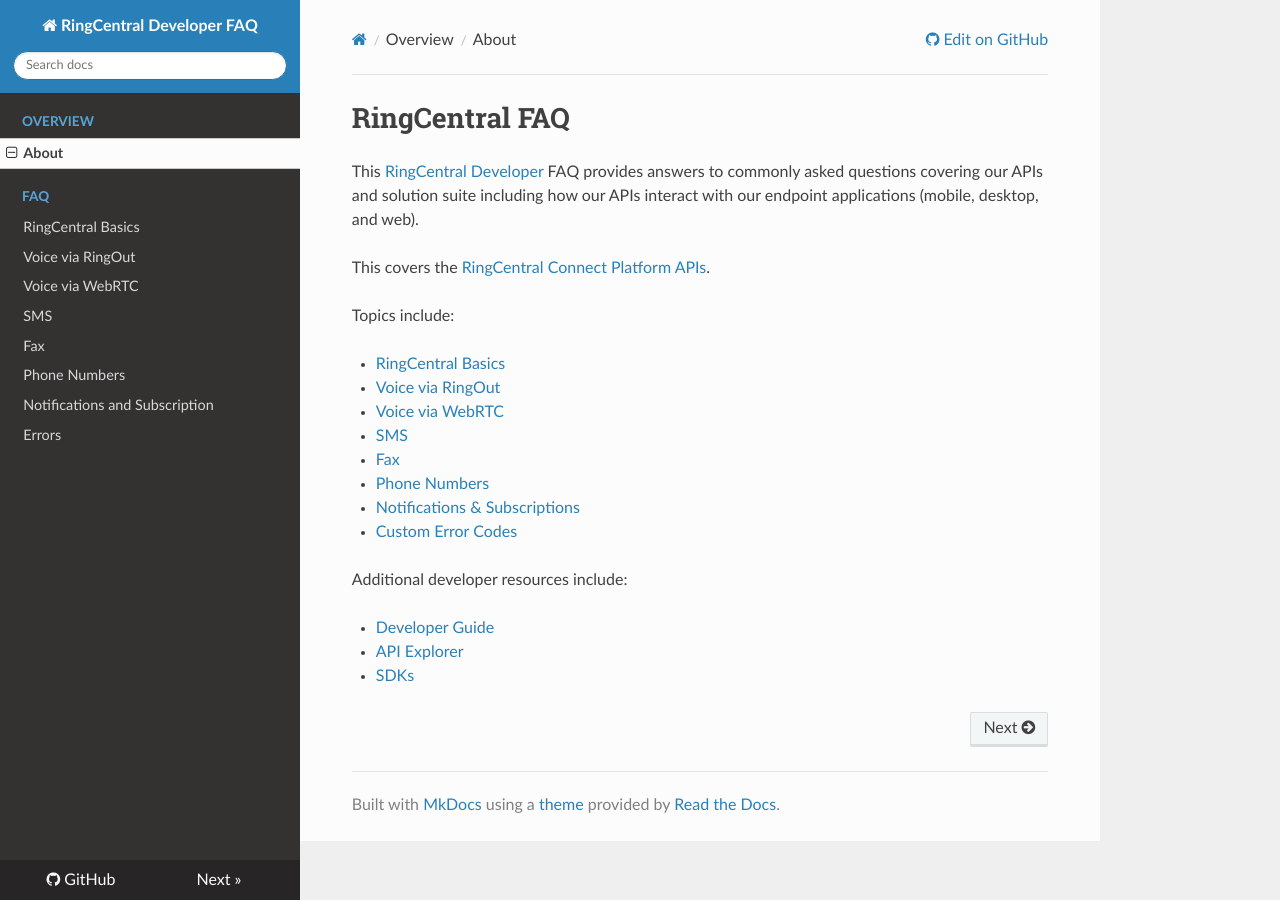
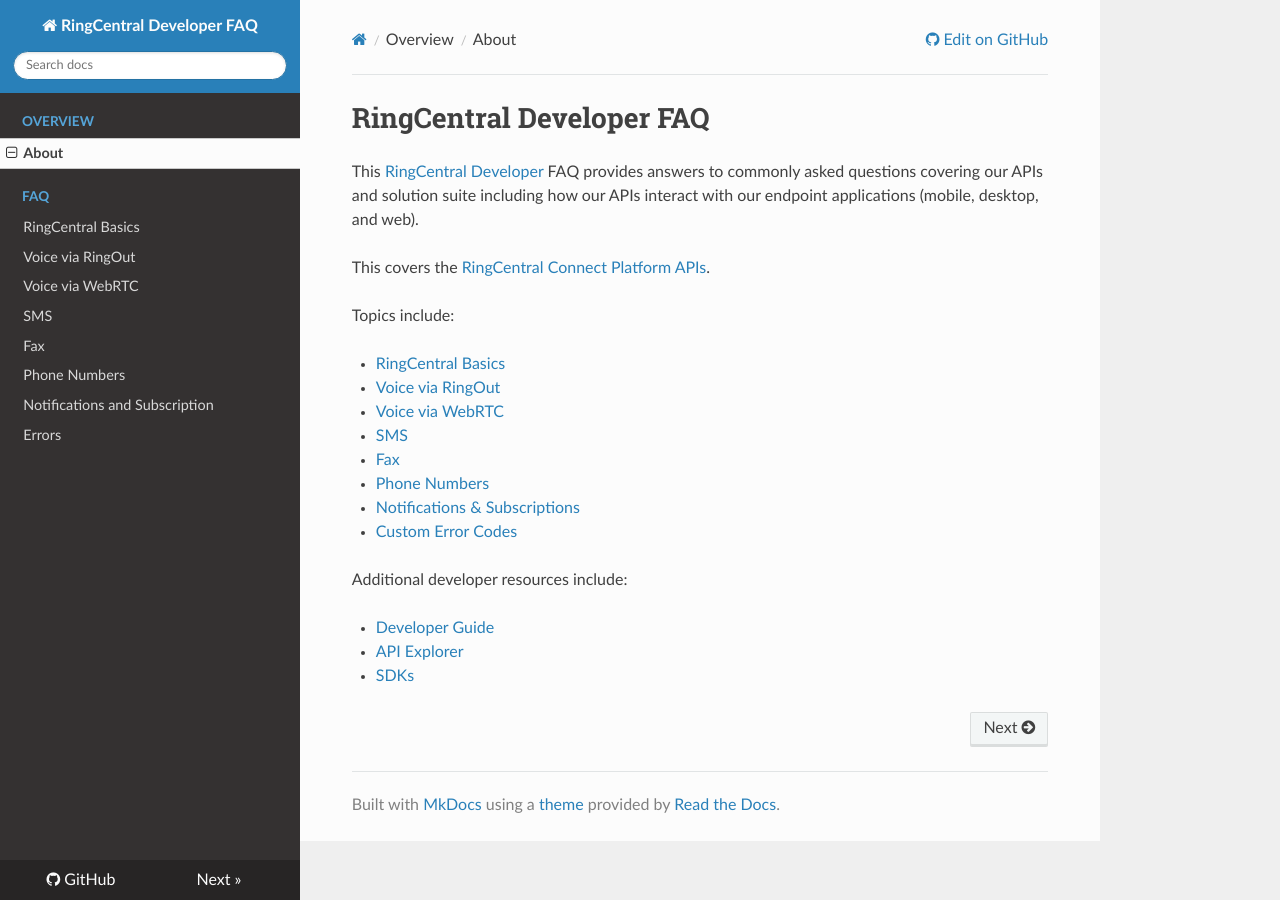
Before and after one commit to ringcentral/ringcentral-faq, an MkDocs documentation site: the page built from docs/index.md, in a window 1280 px wide. Built offline with MkDocs 1.6.1, drawn with Linux system fonts in a browser that asks for light colours; nearby versions of some CDN libraries; old or Windows-style settings are respelled for this version of MkDocs.

Commit message:
update docs

```diff
--- a/docs/index.md
+++ b/docs/index.md
@@ -1,4 +1,4 @@
-# RingCentral FAQ
+# RingCentral Developer FAQ
 
 This [RingCentral Developer](https://developers.ringcentral.com) FAQ provides answers to commonly asked questions covering our APIs and solution suite including how our APIs interact with our endpoint applications (mobile, desktop, and web).
 
```
